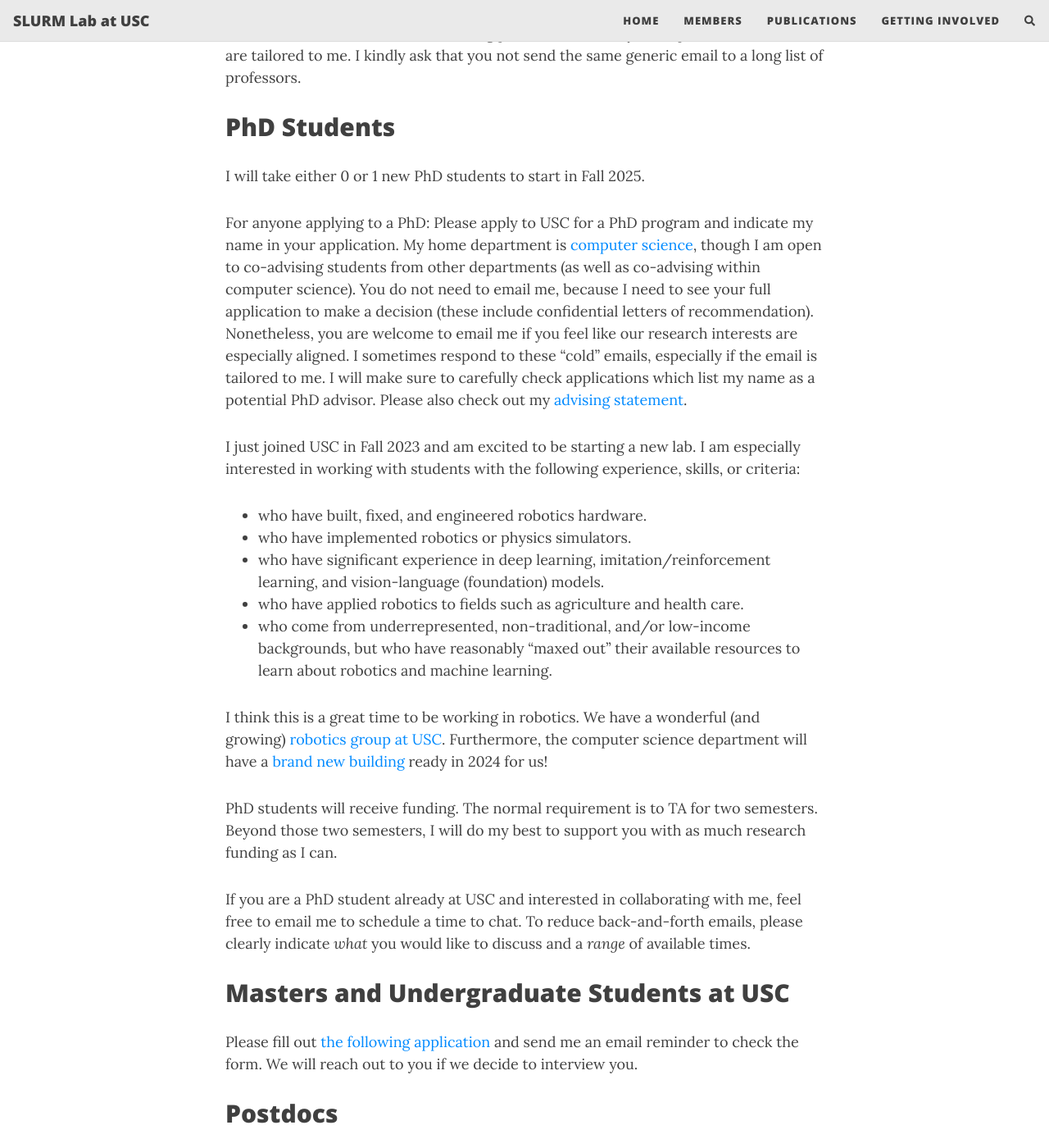
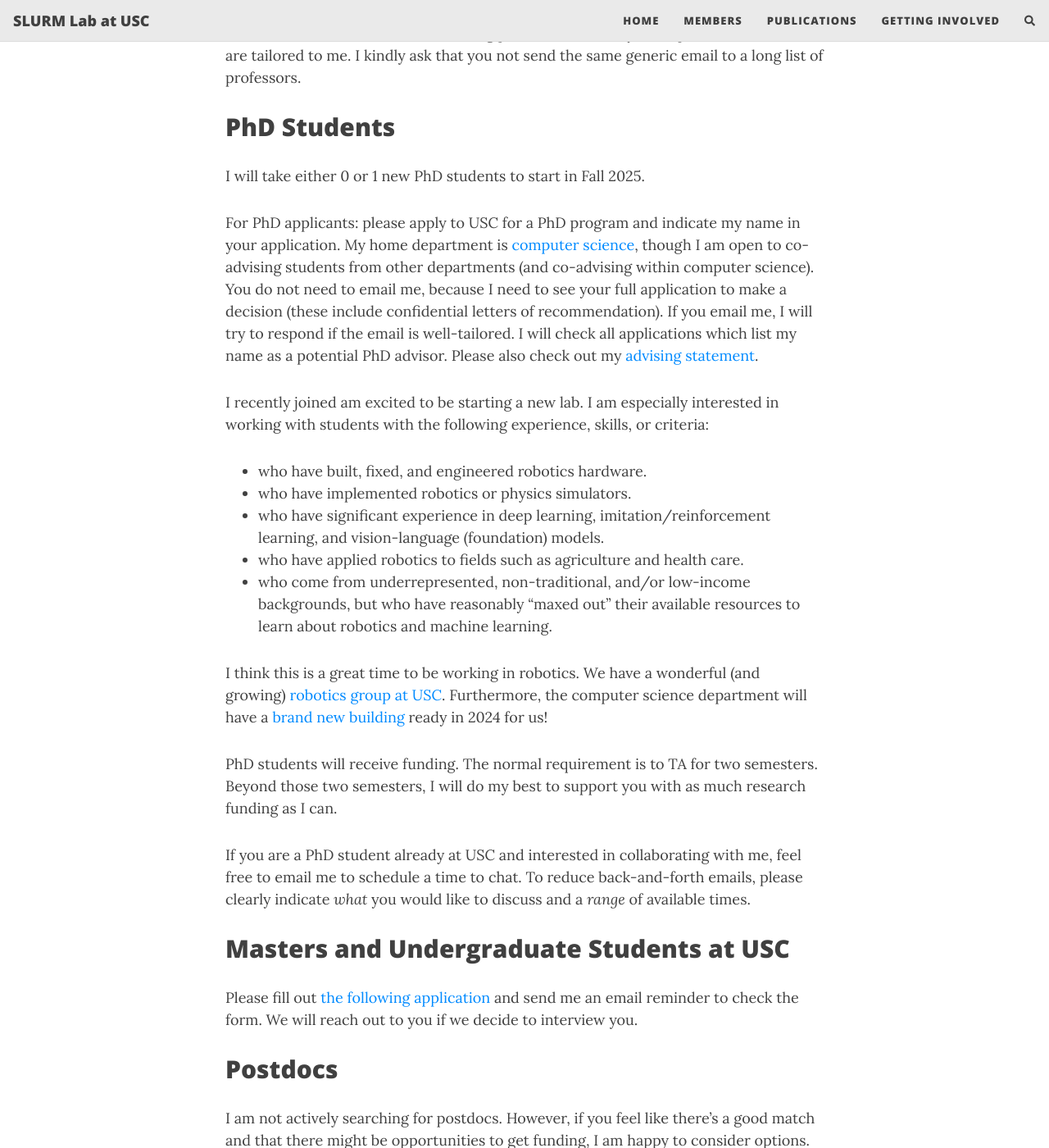
Before and after one commit to slurm-lab-usc/slurm-lab-usc.github.io, a Jekyll site: the page built from getting_involved.md, in a window 1280 px wide and 1400 px high, scrolled down 387 px. Shown: the whole window at 82% size. Built offline with Jekyll 4.4.1, drawn with Linux system fonts in a browser that asks for light colours; nearby versions of some CDN libraries; comment, search, counter and statistics services are not loaded; some of the changed text lies outside the part shown.

Commit message:
Update getting_involved.md

```diff
--- a/getting_involved.md
+++ b/getting_involved.md
@@ -17,21 +17,17 @@ I kindly ask that you not send the same generic email to a long list of professo
 
 I will take either 0 or 1 new PhD students to start in Fall 2025.
 
-For anyone applying to a PhD:
-Please apply to USC for a PhD program and indicate my name in your application.
-My home department is [computer science](https://www.cs.usc.edu/), though I am
-open to co-advising students from other departments (as well as co-advising
-within computer science). You do not need to email me, because I need to see
-your full application to make a decision (these include confidential letters of
-recommendation). Nonetheless, you are welcome to email me if you feel like our
-research interests are especially aligned. I sometimes respond to these "cold"
-emails, especially if the email is tailored to me. I will make sure to
-carefully check applications which list my name as a potential PhD advisor.
+For PhD applicants: please apply to USC for a PhD program and indicate my name in
+your application. My home department is [computer science](https://www.cs.usc.edu/),
+though I am open to co-advising students from other departments (and co-advising
+within computer science). You do not need to email me, because I need to see your
+full application to make a decision (these include confidential letters of
+recommendation). If you email me, I will try to respond if the email is well-tailored.
+I will check all applications which list my name as a potential PhD advisor.
 Please also check out my [advising statement](#advising-statement).
 
-I just joined USC in Fall 2023 and am excited to be starting a new lab. I am
-especially interested in working with students with the following experience,
-skills, or criteria:
+I recently joined am excited to be starting a new lab. I am especially interested in
+working with students with the following experience, skills, or criteria:
 
 - who have built, fixed, and engineered robotics hardware.
 - who have implemented robotics or physics simulators.
@@ -64,13 +60,13 @@ check the form.  We will reach out to you if we decide to interview you.
 
 I am not actively searching for postdocs. However, if you feel like there's a
 good match and that there might be opportunities to get funding, I am happy to
-consider options.
+consider options. You can email me and suggest 2 project ideas we could work on.
 
 ## External Visitors not at USC
 
 I may eventually be able to work with external visitors who are not currently
 at USC, but I expect this to be a very rare circumstance.
-To apply, *email me by pitching me a 1-2 page project idea*.
+To apply, *email me by pitching me a 1-page project idea*.
 
 
 ## Advising Statement
```
